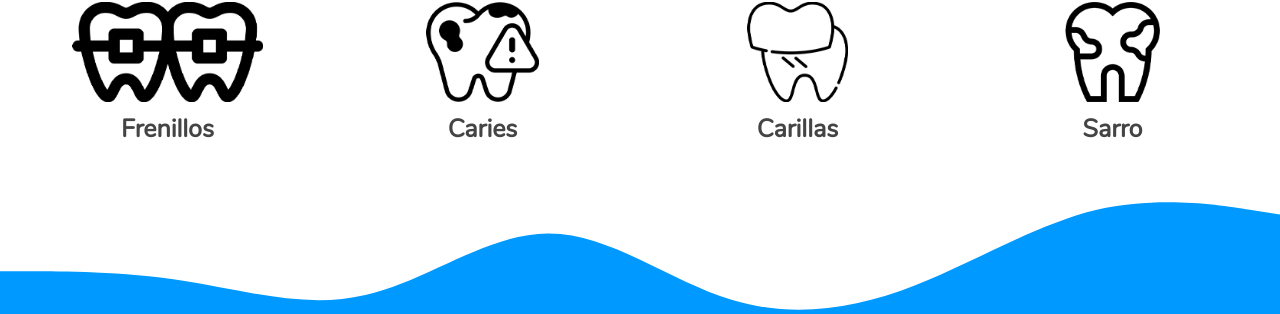
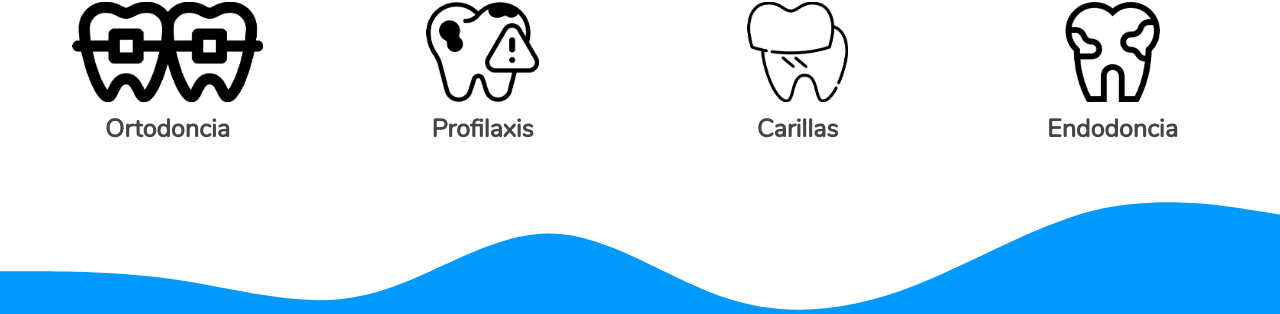
Before and after one commit to snakepatch53/chicho_henandez_odontologia, a PHP site: template src/templates/public.pages/home.php in a window 1280 px wide. Shown: the part 838-1152 px from the top of the page. Run offline with PHP 8.4, Linux system fonts and the light colour scheme; the template is opened without the code that fills it, so the values that code supplies are empty.

Commit message:
Changes to be committed: 	modified:   src/templates/public.pages/home.php

```diff
--- a/src/templates/public.pages/home.php
+++ b/src/templates/public.pages/home.php
@@ -29,19 +29,19 @@
             <div class="container">
                 <div class="item">
                     <img src="<?= $DATA['http_domain'] ?>public/img/servicio_frenillos.png" alt="Icono Frenillos">
-                    <span>Frenillos</span>
+                    <span>Ortodoncia</span>
                 </div>
                 <div class="item">
                     <img src="<?= $DATA['http_domain'] ?>public/img/servicio_caries.png" alt="Icono Caries">
-                    <span>Caries</span>
+                    <span>Profilaxis</span>
                 </div>
                 <div class="item">
                     <img src="<?= $DATA['http_domain'] ?>public/img/servicio_carillas.png" alt="Icono Carillas">
-                    <span>Carillas</span>
+                    <span>Carillas </span>
                 </div>
                 <div class="item">
                     <img src="<?= $DATA['http_domain'] ?>public/img/servicio_sarro.png" alt="Icono Sarro">
-                    <span>Sarro</span>
+                    <span>Endodoncia</span>
                 </div>
             </div>
         </section>
```
